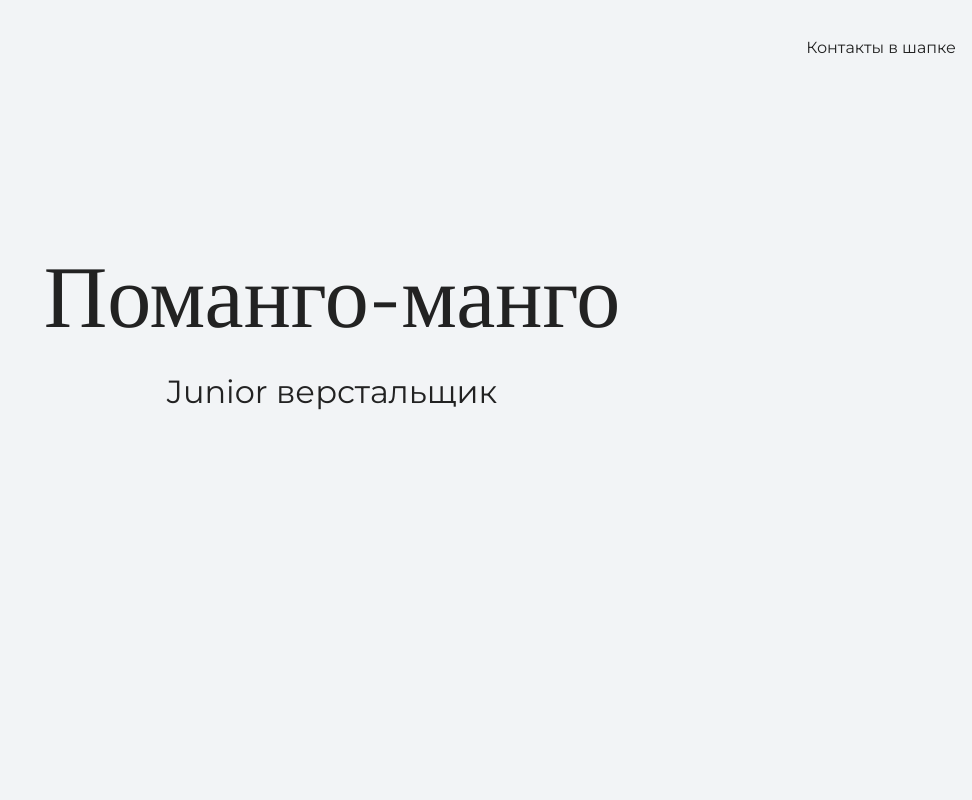
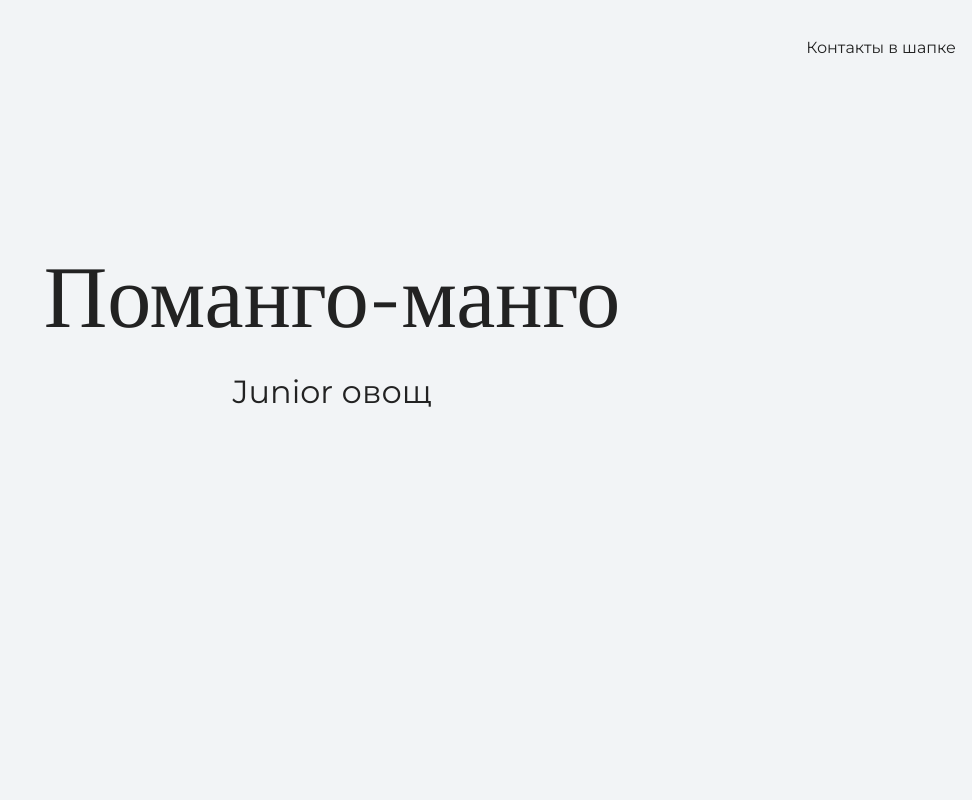
Before and after one commit to Pomango/Profile, a plain HTML site: page index.html in a window 1280 px wide. Shown: the top 800 px of the page, without its empty margins (308-1280 px from the left). Drawn offline with nearby package versions, Linux system fonts and the light colour scheme.

Commit message:
меняет текст на главной странице

```diff
--- a/index.html
+++ b/index.html
@@ -17,7 +17,7 @@
     <section class="hero-image">
       <div class="container">
         <h1 class="heading">Поманго-манго</h1>
-        <p>Junior верстальщик</p>
+        <p>Junior овощ</p>
       </div>
     </section>
 
```
